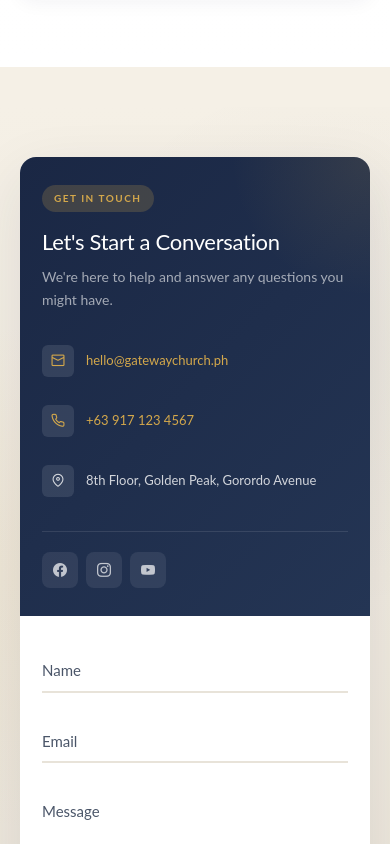
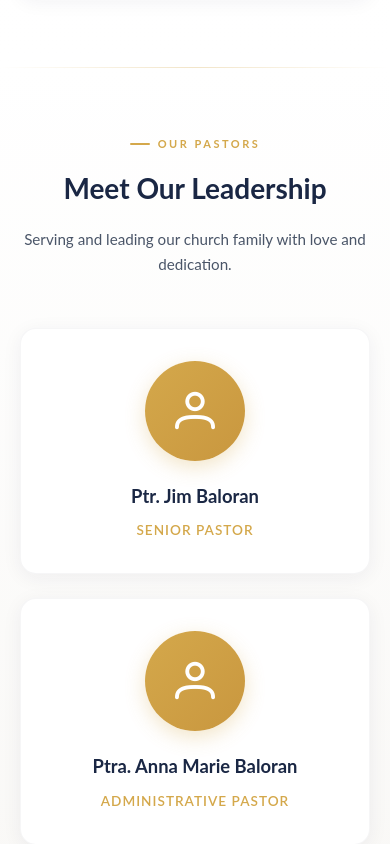
Before and after one commit to j-andradeii/gwc-monitoring-nextjs, a Next.js app: page /about in a window 390 px wide. Shown: the part 7220-8064 px from the top of the page. Built offline with nearby package versions, Linux system fonts and the light colour scheme; no server answers.

Commit message:
implement pastor

```diff
--- a/src/app/(public)/about/page.tsx
+++ b/src/app/(public)/about/page.tsx
@@ -66,6 +66,7 @@ import {
   OurStory,
   VisionMission,
   OurValues,
+  OurPastors,
   AboutSideNav,
 } from '@/components/landing/about';
 
@@ -81,6 +82,7 @@ export default function AboutPage() {
           <OurStory />
           <VisionMission />
           <OurValues />
+          <OurPastors />
           <ContactSection />
         </ScrollAnimationProvider>
       </main>
--- a/src/components/landing/LandingHeader.tsx
+++ b/src/components/landing/LandingHeader.tsx
@@ -3,9 +3,11 @@
 import React, { useState } from 'react';
 import Link from 'next/link';
 import Image from 'next/image';
+import { usePathname } from 'next/navigation';
 
 export const LandingHeader: React.FC = () => {
   const [isMobileMenuOpen, setIsMobileMenuOpen] = useState(false);
+  const pathname = usePathname();
 
   const toggleMobileMenu = () => {
     setIsMobileMenuOpen(!isMobileMenuOpen);
@@ -14,6 +16,14 @@ export const LandingHeader: React.FC = () => {
   const closeMobileMenu = () => {
     setIsMobileMenuOpen(false);
   };
+
+  const isActive = (href: string) => {
+    if (href === '/') {
+      return pathname === '/';
+    }
+    return pathname.startsWith(href);
+  };
+
   return (
     <header className="landing-header">
       <nav className="landing-navbar">
@@ -36,17 +46,17 @@ export const LandingHeader: React.FC = () => {
         <div className={`nav-menu-wrapper ${isMobileMenuOpen ? 'mobile-nav-active' : ''}`}>
           <ul className="nav-links">
             <li>
-              <Link href="/" className="active" onClick={closeMobileMenu}>
+              <Link href="/" className={isActive('/') ? 'active' : ''} onClick={closeMobileMenu}>
                 Home
               </Link>
             </li>
             <li>
-              <Link href="/about" onClick={closeMobileMenu}>
+              <Link href="/about" className={isActive('/about') ? 'active' : ''} onClick={closeMobileMenu}>
                 About Us
               </Link>
             </li>
             <li>
-              <Link href="/sermon-notes" onClick={closeMobileMenu}>
+              <Link href="/sermon-notes" className={isActive('/sermon-notes') ? 'active' : ''} onClick={closeMobileMenu}>
                 Sermons
               </Link>
             </li>
--- a/src/components/landing/about/AboutSideNav.tsx
+++ b/src/components/landing/about/AboutSideNav.tsx
@@ -13,6 +13,7 @@ const navItems: NavItem[] = [
   { id: 'vision-mission', label: 'Vision & Mission' },
   { id: 'our-values', label: 'Our Values' },
   { id: 'what-we-believe', label: 'What We Believe' },
+  { id: 'our-pastors', label: 'Our Pastors' },
   { id: 'contact', label: 'Contact' },
 ];
 
--- /dev/null
+++ b/src/components/landing/about/OurPastors.tsx
@@ -0,0 +1,52 @@
+'use client';
+
+import React from 'react';
+
+interface PastorInfo {
+  name: string;
+  title: string;
+  image?: string;
+}
+
+const pastors: PastorInfo[] = [
+  {
+    name: 'Ptr. Jim Baloran',
+    title: 'Senior Pastor',
+  },
+  {
+    name: 'Ptra. Anna Marie Baloran',
+    title: 'Administrative Pastor',
+  },
+];
+
+export const OurPastors: React.FC = () => {
+  return (
+    <section id="our-pastors" className="our-pastors-section animate-on-scroll">
+      <div className="landing-container">
+        <div className="pastors-header">
+          <span className="section-label">Our Pastors</span>
+          <h2>Meet Our Leadership</h2>
+          <p className="pastors-subtitle">
+            Serving and leading our church family with love and dedication.
+          </p>
+        </div>
+
+        <div className="pastors-grid">
+          {pastors.map((pastor, index) => (
+            <div key={index} className="pastor-card">
+              <div className="pastor-image-placeholder">
+                <i className="pi pi-user"></i>
+              </div>
+              <div className="pastor-info">
+                <h3>{pastor.name}</h3>
+                <p className="pastor-title">{pastor.title}</p>
+              </div>
+            </div>
+          ))}
+        </div>
+      </div>
+    </section>
+  );
+};
+
+export default OurPastors;
--- a/src/components/landing/about/index.ts
+++ b/src/components/landing/about/index.ts
@@ -8,5 +8,6 @@ export { AboutHero } from './AboutHero';
 export { OurStory } from './OurStory';
 export { VisionMission } from './VisionMission';
 export { OurValues } from './OurValues';
+export { OurPastors } from './OurPastors';
 export { AboutCTA } from './AboutCTA';
 export { AboutSideNav } from './AboutSideNav';
--- a/src/styles/landing.css
+++ b/src/styles/landing.css
@@ -2576,6 +2576,104 @@
   box-shadow: 0 10px 35px rgba(26, 39, 68, 0.12);
 }
 
+/* Our Pastors Section */
+.our-pastors-section {
+  padding: 80px 0;
+  background: linear-gradient(180deg, #ffffff 0%, #f9f8f6 100%);
+  position: relative;
+}
+
+.our-pastors-section::before {
+  content: '';
+  position: absolute;
+  top: 0;
+  left: 0;
+  right: 0;
+  height: 1px;
+  background: linear-gradient(90deg, transparent 0%, rgba(212, 168, 75, 0.3) 50%, transparent 100%);
+}
+
+.pastors-header {
+  text-align: center;
+  margin-bottom: 50px;
+}
+
+.pastors-header h2 {
+  font-size: 2.25rem;
+  font-weight: 700;
+  color: var(--text-primary);
+  margin-bottom: 16px;
+}
+
+.pastors-subtitle {
+  font-size: 1.1rem;
+  color: var(--text-secondary);
+  max-width: 600px;
+  margin: 0 auto;
+}
+
+.pastors-grid {
+  display: grid;
+  grid-template-columns: repeat(2, 1fr);
+  gap: 40px;
+  max-width: 800px;
+  margin: 0 auto;
+}
+
+.pastor-card {
+  background: #ffffff;
+  border-radius: 16px;
+  padding: 40px 30px;
+  text-align: center;
+  box-shadow: 0 4px 20px rgba(26, 39, 68, 0.06);
+  border: 1px solid rgba(26, 39, 68, 0.04);
+  transition: all 0.3s ease;
+}
+
+.pastor-card:hover {
+  transform: translateY(-6px);
+  box-shadow: 0 12px 35px rgba(26, 39, 68, 0.12);
+  border-color: rgba(212, 168, 75, 0.2);
+}
+
+.pastor-image-placeholder {
+  width: 120px;
+  height: 120px;
+  border-radius: 50%;
+  background: linear-gradient(135deg, var(--primary-gold-accent) 0%, #c9973f 100%);
+  display: flex;
+  align-items: center;
+  justify-content: center;
+  margin: 0 auto 24px;
+  box-shadow: 0 6px 20px rgba(212, 168, 75, 0.3);
+  transition: all 0.3s ease;
+}
+
+.pastor-card:hover .pastor-image-placeholder {
+  transform: scale(1.05);
+  box-shadow: 0 8px 25px rgba(212, 168, 75, 0.4);
+}
+
+.pastor-image-placeholder i {
+  font-size: 48px;
+  color: #ffffff;
+}
+
+.pastor-info h3 {
+  font-size: 1.25rem;
+  font-weight: 700;
+  color: var(--text-primary);
+  margin-bottom: 8px;
+}
+
+.pastor-title {
+  font-size: 0.95rem;
+  color: var(--primary-gold-accent);
+  font-weight: 600;
+  text-transform: uppercase;
+  letter-spacing: 1px;
+}
+
 /* About CTA Section */
 .about-cta-section {
   padding: 80px 0;
@@ -2840,6 +2938,47 @@
 
   .about-cta-actions .landing-btn {
     width: 100%;
+  }
+
+  /* Our Pastors Section - Mobile */
+  .our-pastors-section {
+    padding: 60px 0;
+  }
+
+  .pastors-header h2 {
+    font-size: 1.75rem;
+  }
+
+  .pastors-header p {
+    font-size: 0.95rem;
+  }
+
+  .pastors-grid {
+    grid-template-columns: 1fr;
+    gap: 24px;
+    max-width: 400px;
+  }
+
+  .pastor-card {
+    padding: 32px 24px;
+  }
+
+  .pastor-image-placeholder {
+    width: 100px;
+    height: 100px;
+    margin-bottom: 20px;
+  }
+
+  .pastor-image-placeholder i {
+    font-size: 40px;
+  }
+
+  .pastor-info h3 {
+    font-size: 1.15rem;
+  }
+
+  .pastor-title {
+    font-size: 0.85rem;
   }
 }
 
```
